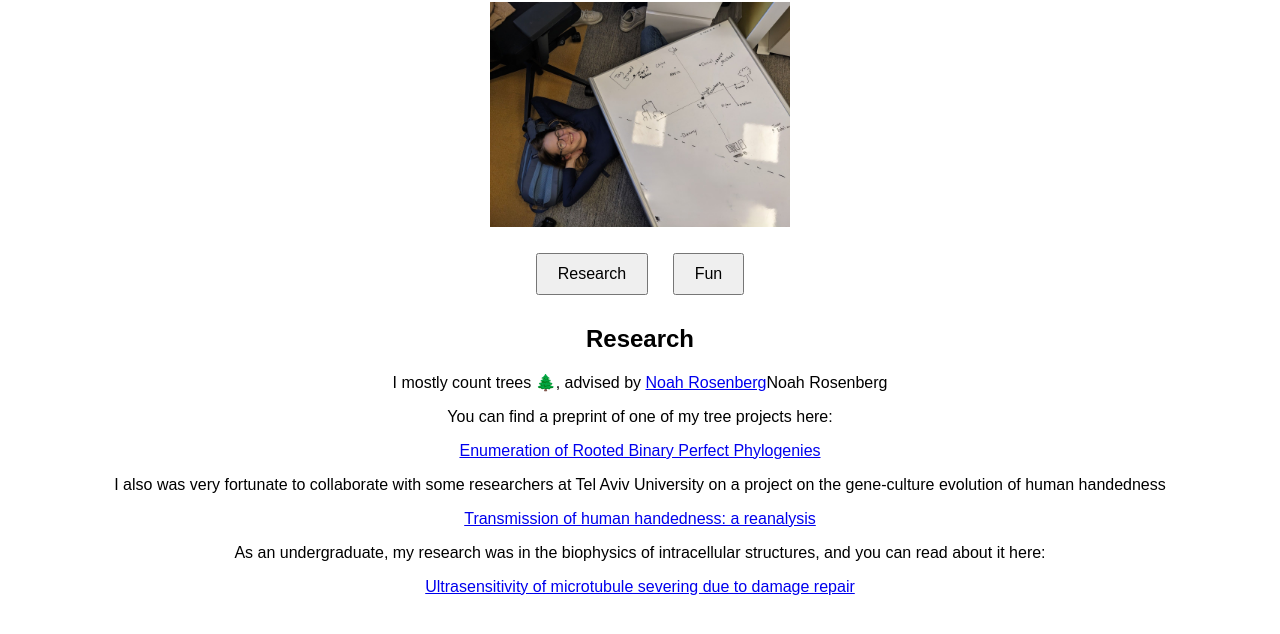
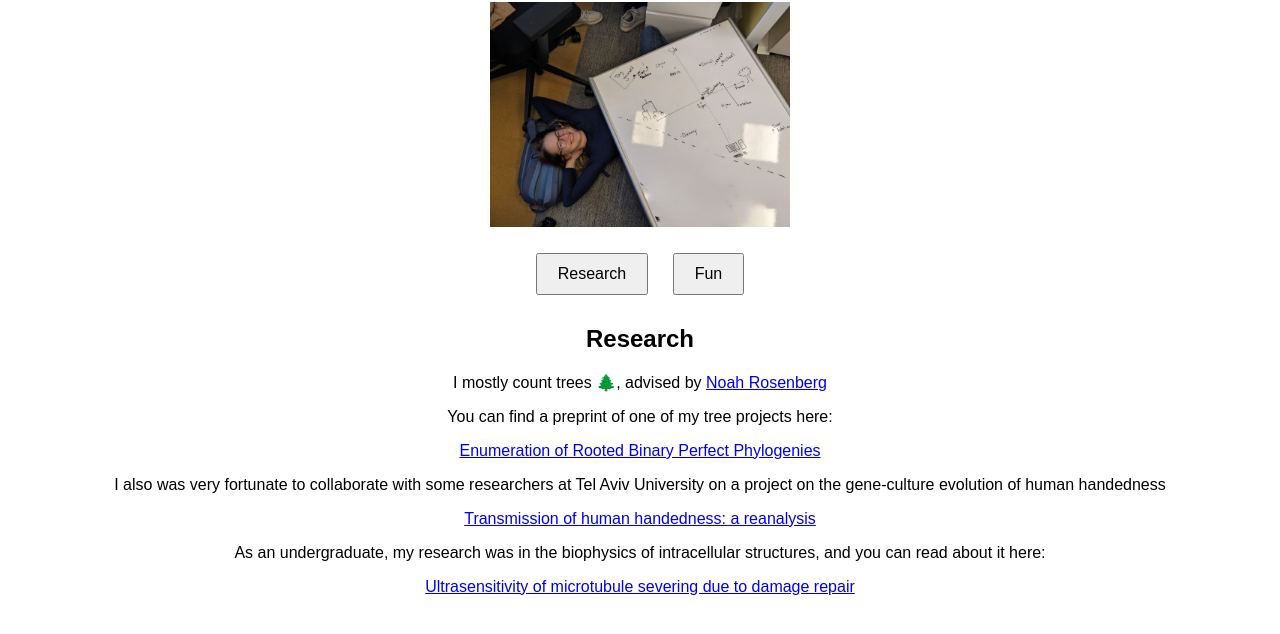
Before and after one commit to chloeshiff/chloeshiff.github.io, a plain HTML site: page index.html in a window 1280 px wide. Shown: the part 116-750 px from the top of the page. Drawn offline with Linux system fonts and the light colour scheme.

Commit message:
fix typo

```diff
--- a/index.html
+++ b/index.html
@@ -38,7 +38,7 @@
     <!-- Tab content -->
     <div id="research" class="tab-content">
         <h2>Research</h2>
-        <p>I mostly count trees &#127794, advised by <a href="https://rosenberglab.stanford.edu/" target="_blank">Noah Rosenberg</a>Noah Rosenberg</p>
+        <p>I mostly count trees &#127794, advised by <a href="https://rosenberglab.stanford.edu/" target="_blank">Noah Rosenberg</a></p>
         <p>You can find a preprint of one of my tree projects here: </p>
         <p><a href="https://doi.org/10.48550/arXiv.2410.14915" target="_blank">Enumeration of Rooted Binary Perfect Phylogenies</a></p>
         <p> I also was very fortunate to collaborate with some researchers at Tel Aviv University on a project on the gene-culture evolution of human handedness</p>
```
